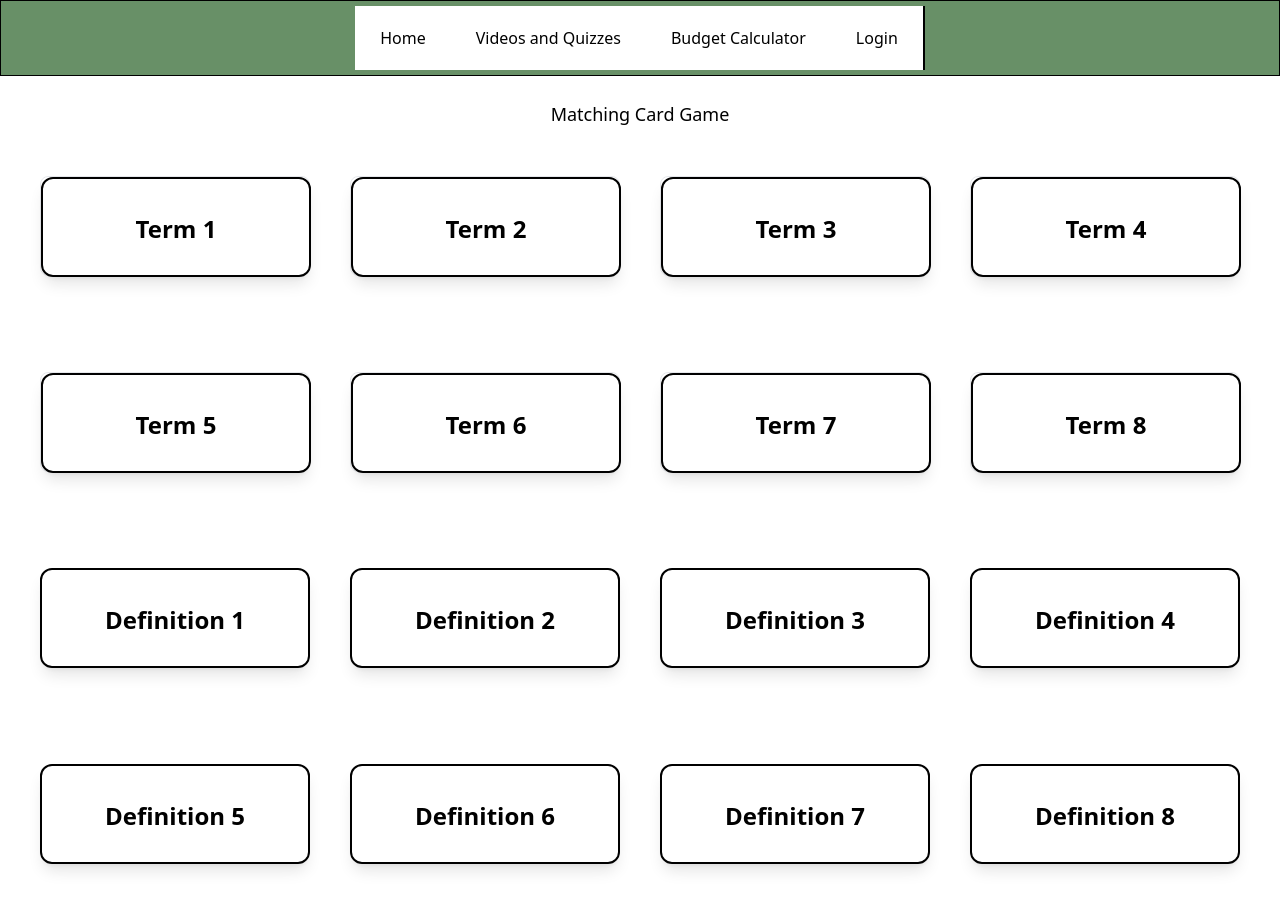
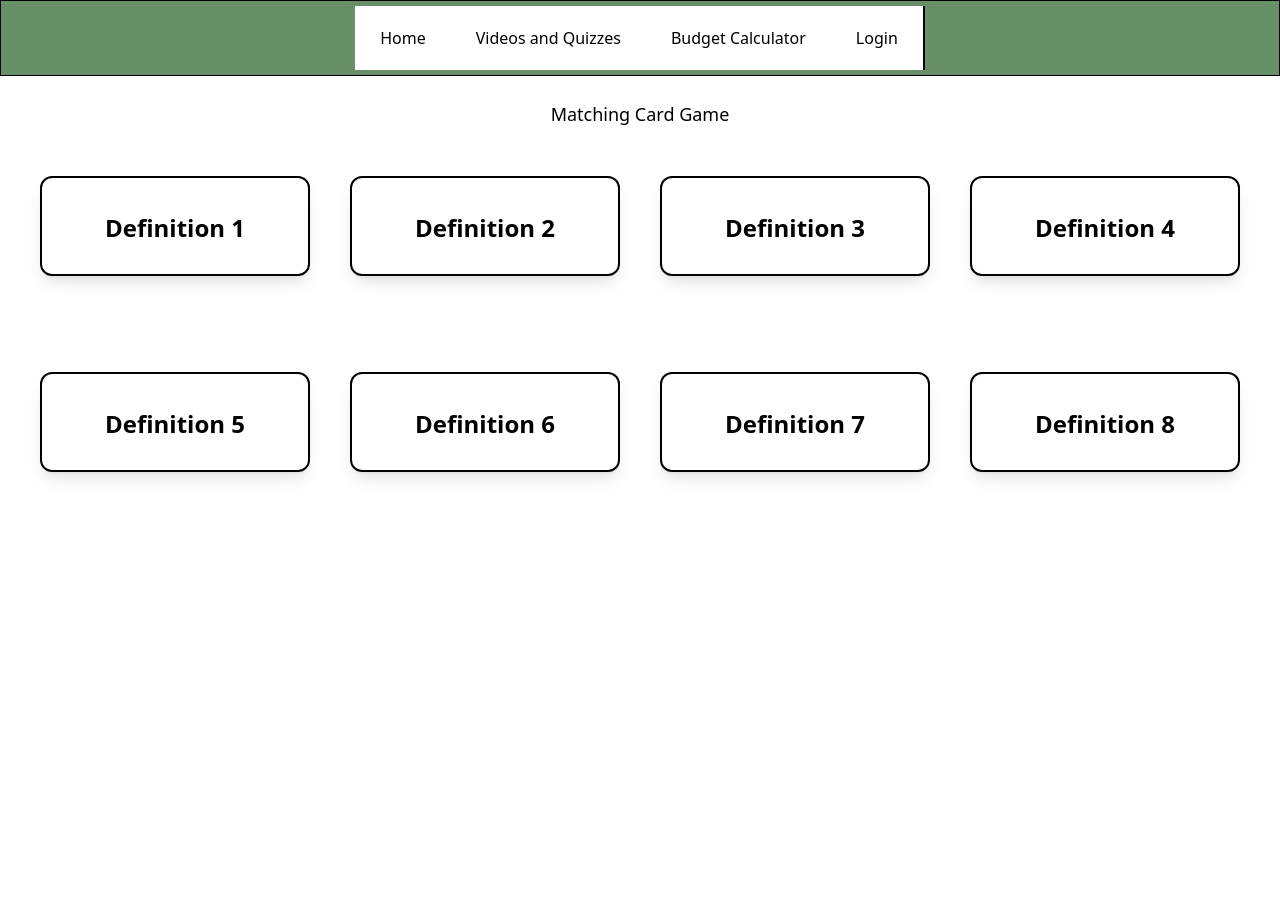
Before and after one commit to JesseDalewalker/RetireWise, an Angular app in the folder RetireWise/: page /cards in a window 1280 px wide. After the commit the page ends 800 px from the top, so only its background shows below. Built offline with nearby package versions, Linux system fonts and the light colour scheme.

Commit message:
replaced updated wordCard to termCard in for loop. Added conditional rendering to defintion cards because I realized that it was working for term cards

```diff
--- a/RetireWise/src/app/cards/cards.component.html
+++ b/RetireWise/src/app/cards/cards.component.html
@@ -6,11 +6,11 @@
 <div class="card-container grid grid-cols-4 gap-x-10 pl-10 pr-10">
   <div
     class="term-container grid grid-cols-subgrid"
-    *ngFor="let obj of wordCards"
+    *ngFor="let obj of termCards"
   >
     <div
       class="term col-start-1 border rounded-lg"
-      (click)="cardClicked(obj.id)"
+      (click)="termCardClicked(obj.id)"
     >
       <div
         class="term-front term-side rounded-xl text-black border-solid border-black border-2 shadow-lg"
@@ -43,6 +43,9 @@
       <div
         class="term-back term-side rounded-xl text-black border-solid border-black border-2 shadow-lg"
         *ngIf="obj.isFlipped"
+        [ngStyle]="{
+          'background-color': obj.state === 'matched' ? 'green' : 'white'
+        }"
       >
         {{ obj.definition }}
       </div>
```
